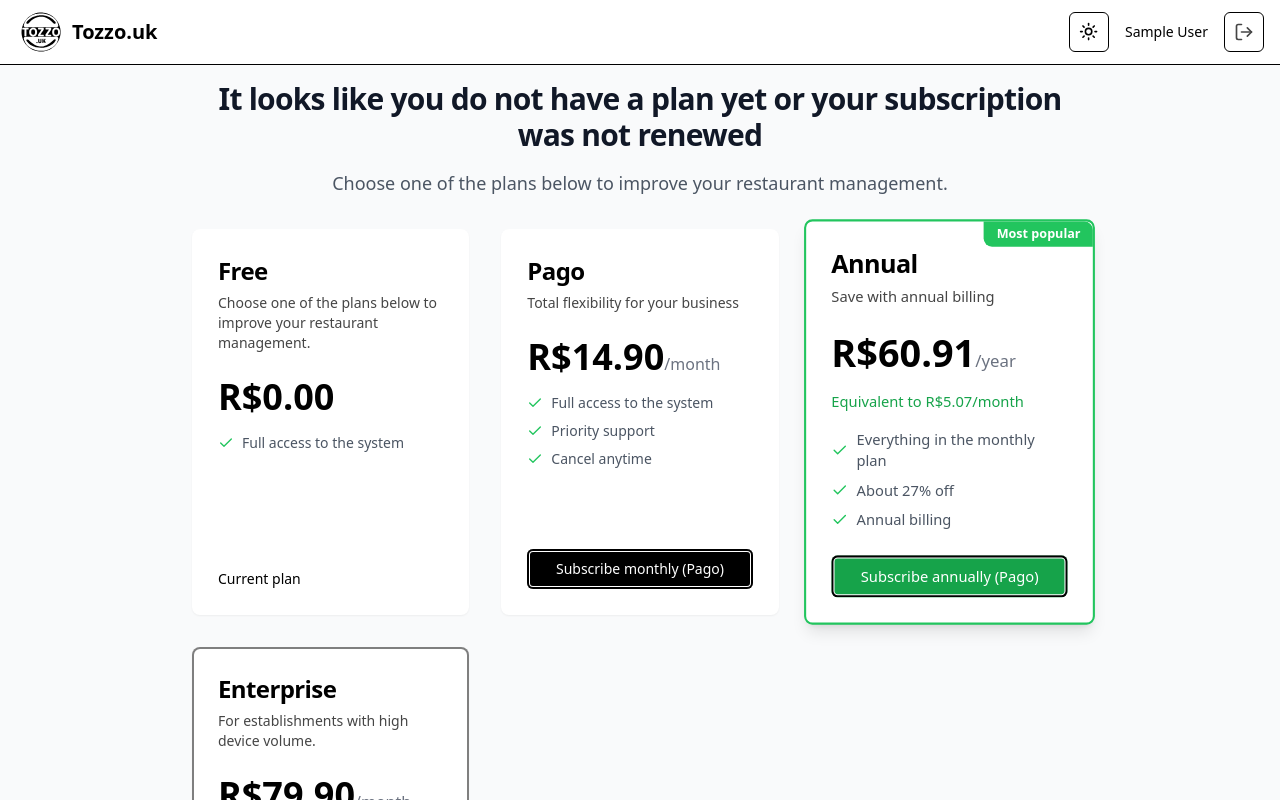
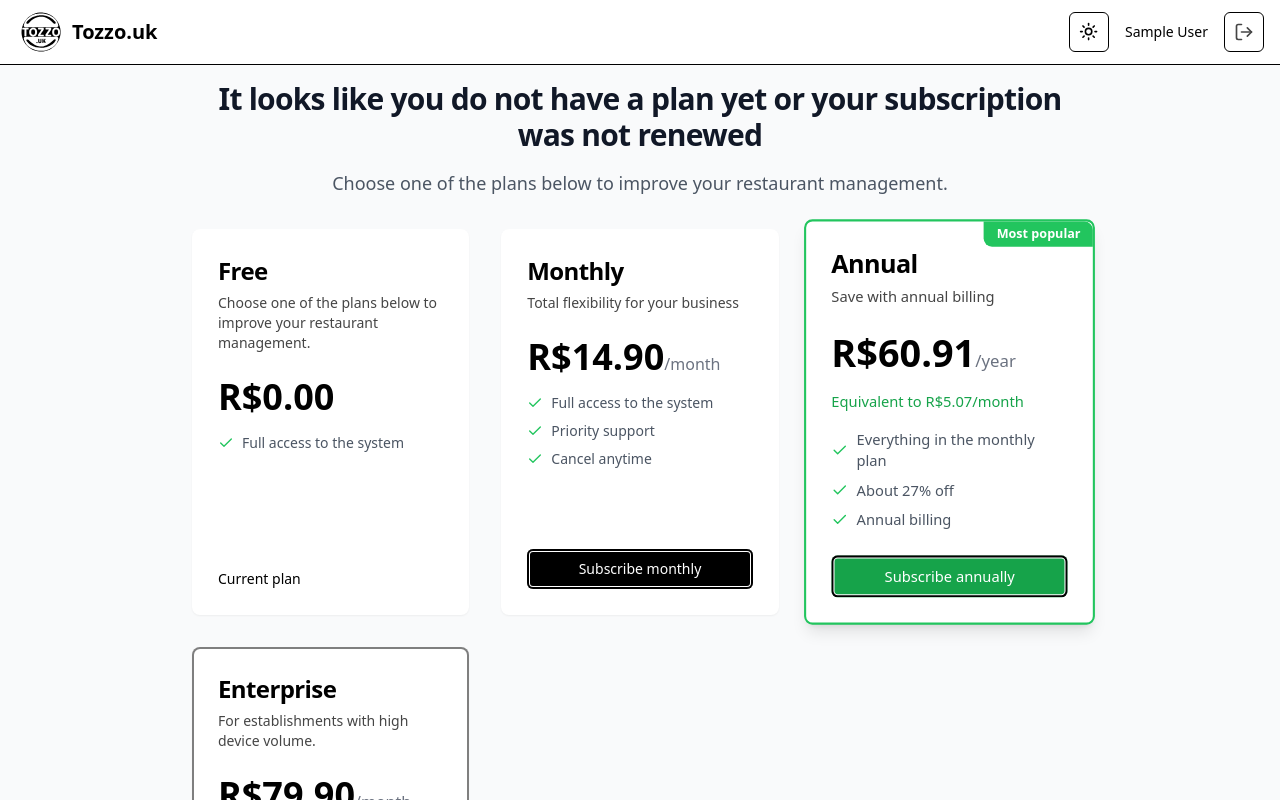
Before and after one commit to Torugo-Tozzo/front-tozzo.uk, a React (Vite) app: page /plan in a window 1280 px wide. Shown: the top 800 px of the page. Built offline with nearby package versions, Linux system fonts and the light colour scheme; no server answers; sample sign-in values are in the browser's storage.

Commit message:
fix(plan): preserve public plan selection labels

```diff
--- a/src/pages/PlanSelectionPage.tsx
+++ b/src/pages/PlanSelectionPage.tsx
@@ -78,7 +78,7 @@ export default function PlanSelectionPage() {
           {/* Pago Plan */}
           <Card className="relative flex flex-col border-2 border-transparent hover:border-primary/50 transition-all">
             <CardHeader>
-              <CardTitle className="text-2xl">Pago</CardTitle>
+              <CardTitle className="text-2xl">{t('plans.monthly')}</CardTitle>
               <CardDescription>{t('plans.monthlyDescription')}</CardDescription>
             </CardHeader>
             <CardContent className="flex-1">
@@ -98,7 +98,7 @@ export default function PlanSelectionPage() {
                 disabled={loading}
                 className="w-full"
               >
-                {loading ? t('processing') : `${t('plans.subscribeMonthly')} (Pago)`}
+                {loading ? t('processing') : t('plans.subscribeMonthly')}
               </Button>
             </CardFooter>
           </Card>
@@ -132,7 +132,7 @@ export default function PlanSelectionPage() {
                 disabled={loading}
                 className="w-full bg-green-600 hover:bg-green-700"
               >
-                {loading ? t('processing') : `${t('plans.subscribeAnnual')} (Pago)`}
+                {loading ? t('processing') : t('plans.subscribeAnnual')}
               </Button>
             </CardFooter>
           </Card>
```
Also changed, not shown: 1 other file (tests, documents, lock files or other folders).
